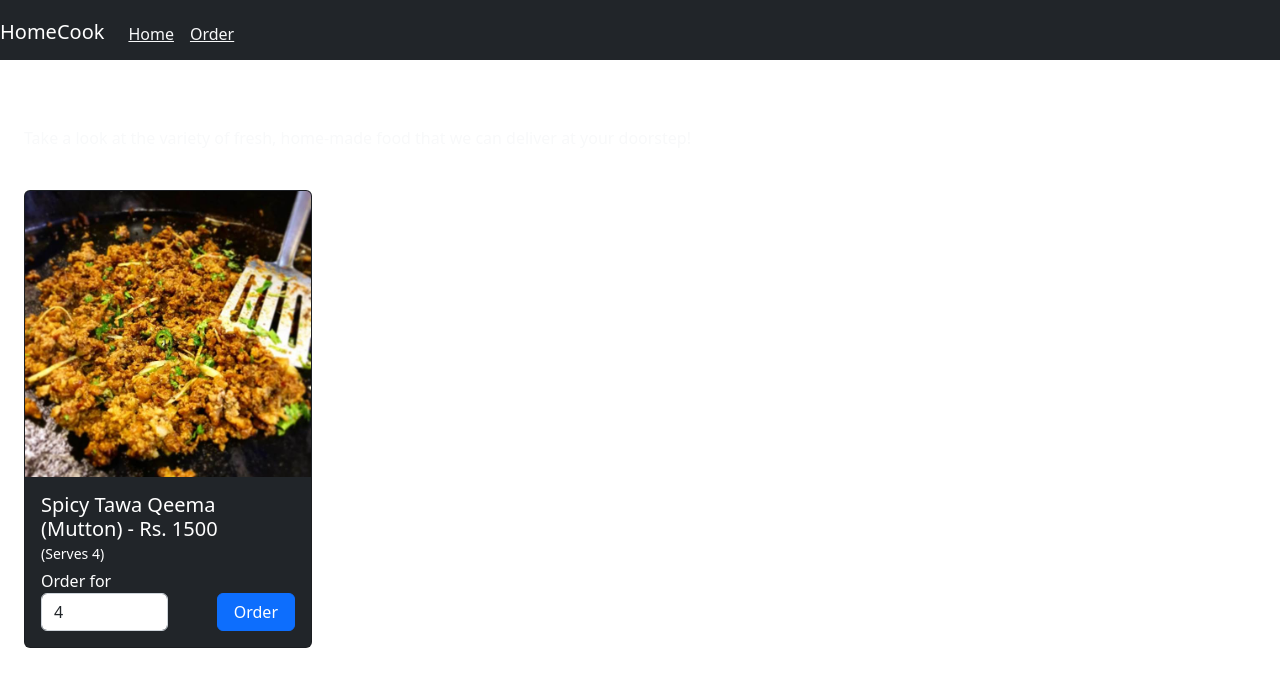
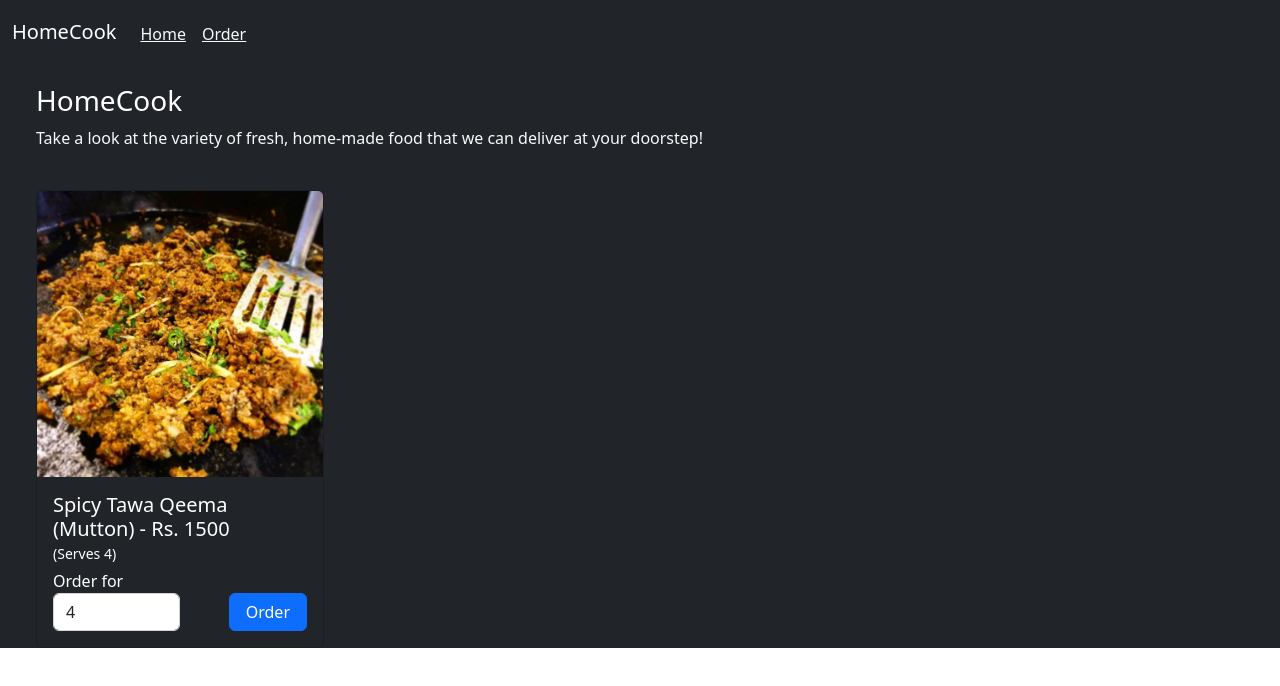
Before and after one commit to ali-nauman/homecook, a React (Create React App) app: page / in a window 1280 px wide. Shown: the top 686 px of the page. Built offline with nearby package versions, Linux system fonts and the light colour scheme.

Commit message:
Wrap with main element

```diff
--- a/src/App.jsx
+++ b/src/App.jsx
@@ -9,6 +9,7 @@ import { HomeCookProvider } from './store/home-cook-context';
 
 export const App = () => {
   return (
+    <main className="container-fluid bg-dark">
       <HomeCookProvider>
         <BrowserRouter>
           <Header />
@@ -19,5 +20,6 @@ export const App = () => {
           </Routes>
         </BrowserRouter>
       </HomeCookProvider>
+    </main>
   );
 };
```
Lines whose indentation alone changed are shown as unchanged.
